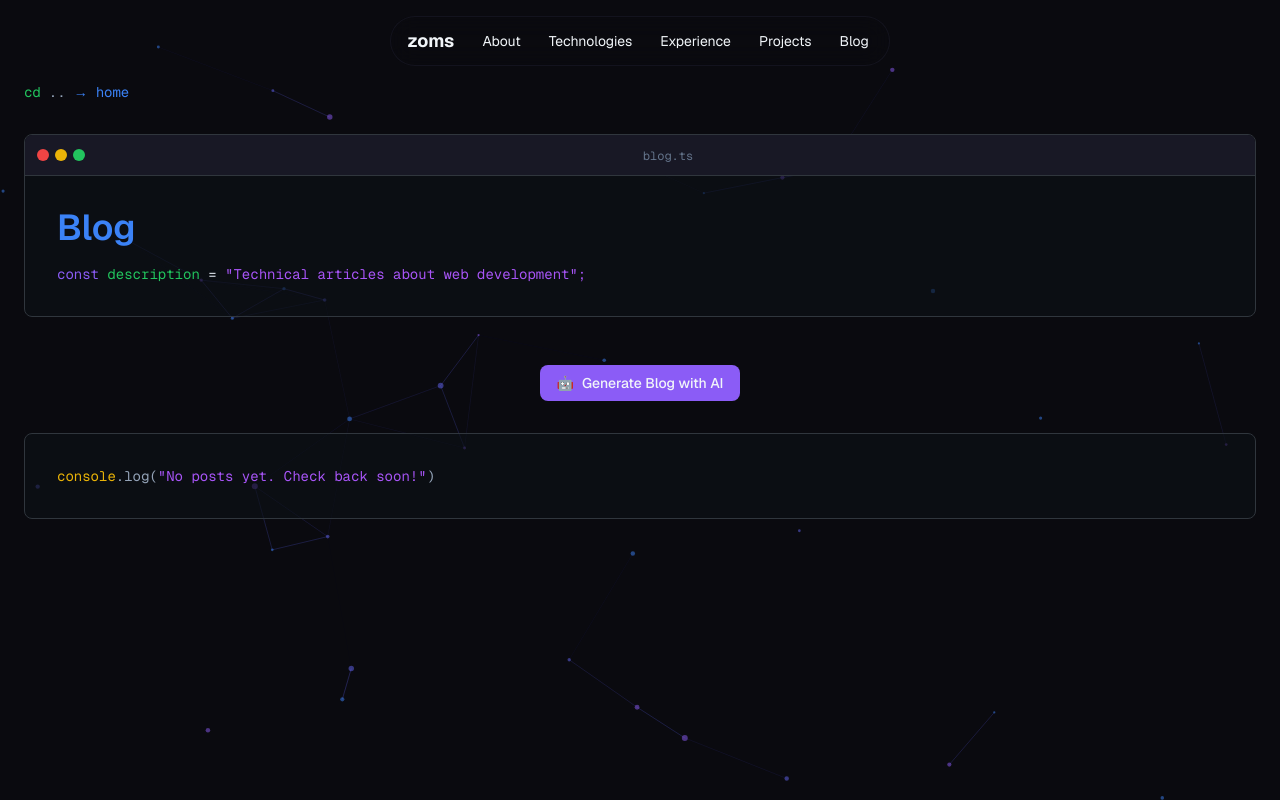
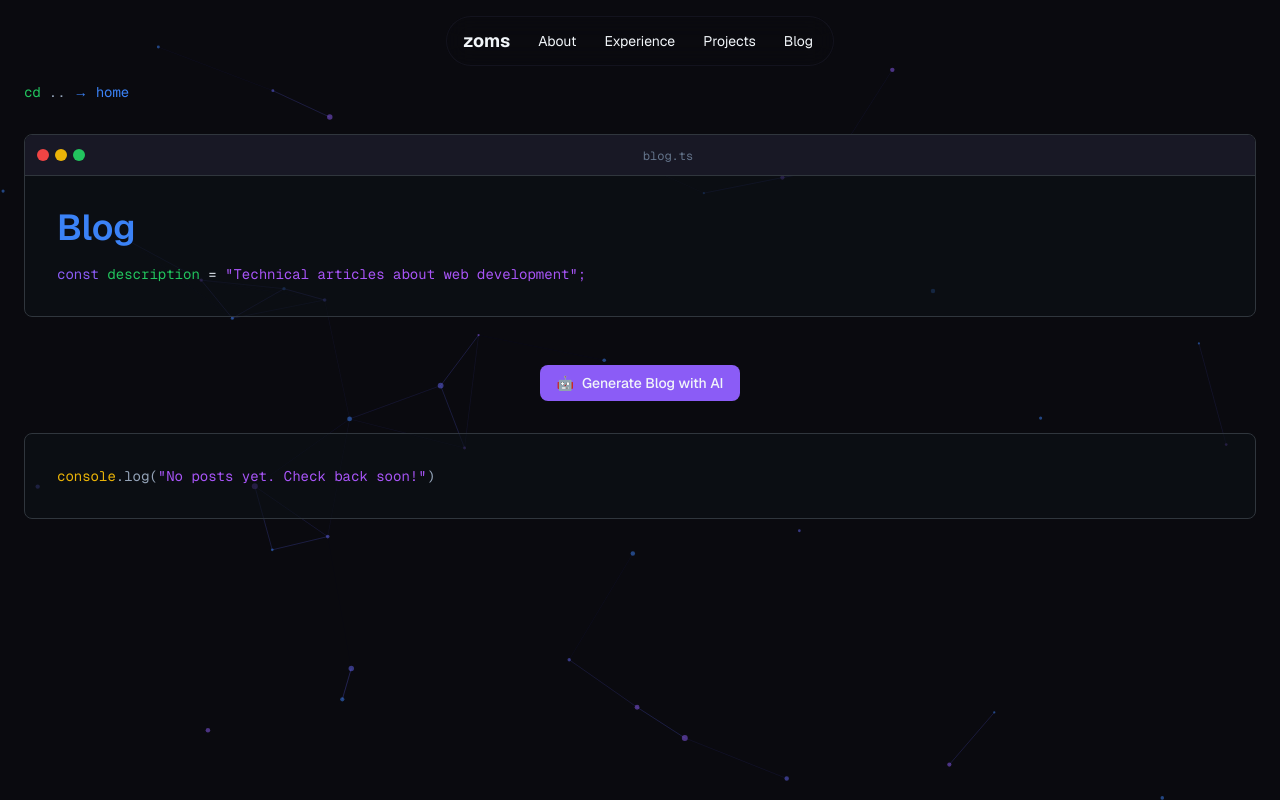
Before and after one commit to zomeru/zoms, a Next.js app: page /blog in a window 1280 px wide. Built offline with nearby package versions, Linux system fonts and the light colour scheme; no server answers.

Commit message:
Remove tech stack from navigation

```diff
--- a/src/constants/other.ts
+++ b/src/constants/other.ts
@@ -38,10 +38,6 @@ export const navigation = [
   {
     name: 'About',
     url: '/#about'
-  },
-  {
-    name: 'Technologies',
-    url: '/#technologies'
   },
   {
     name: 'Experience',
```
